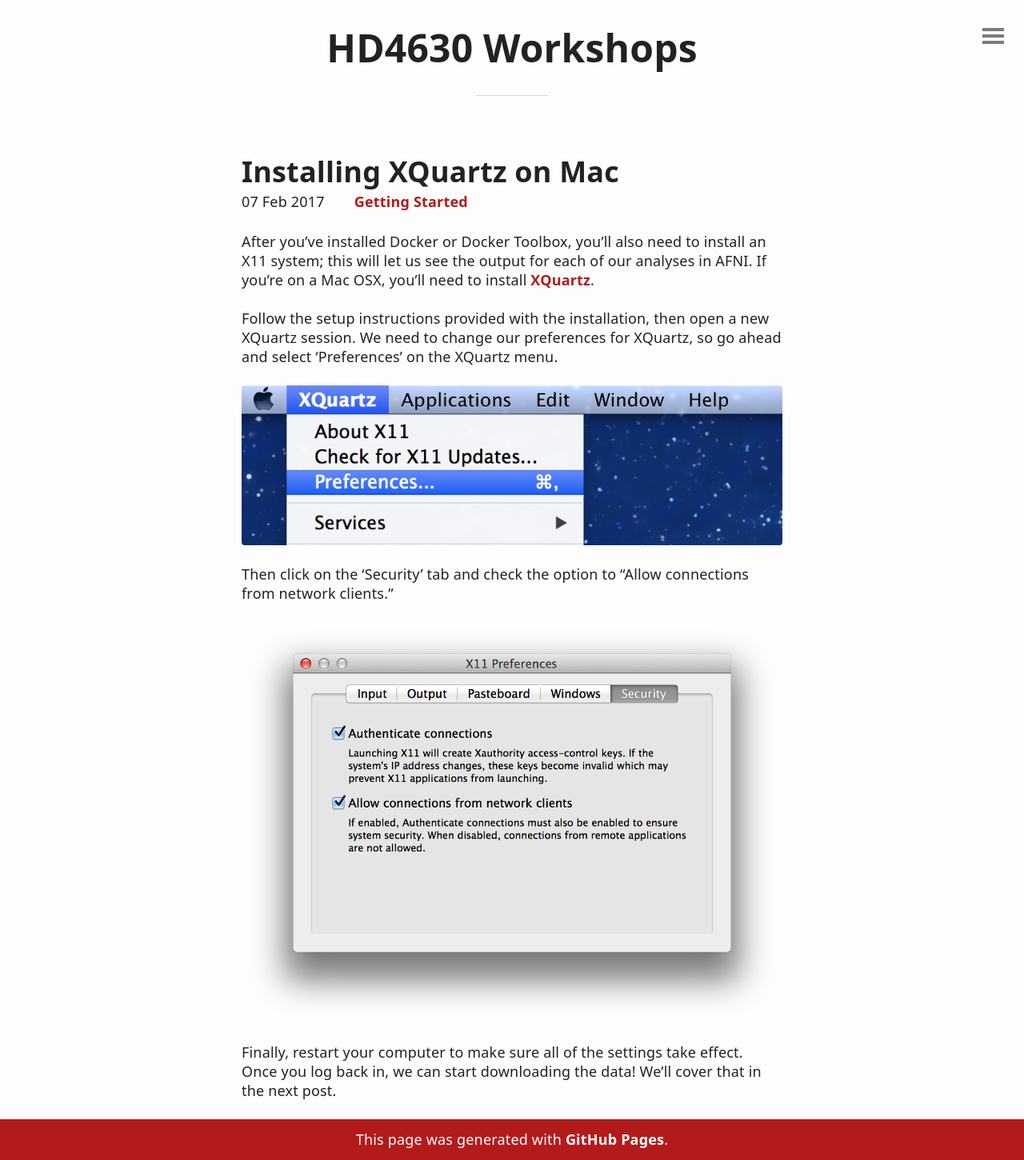
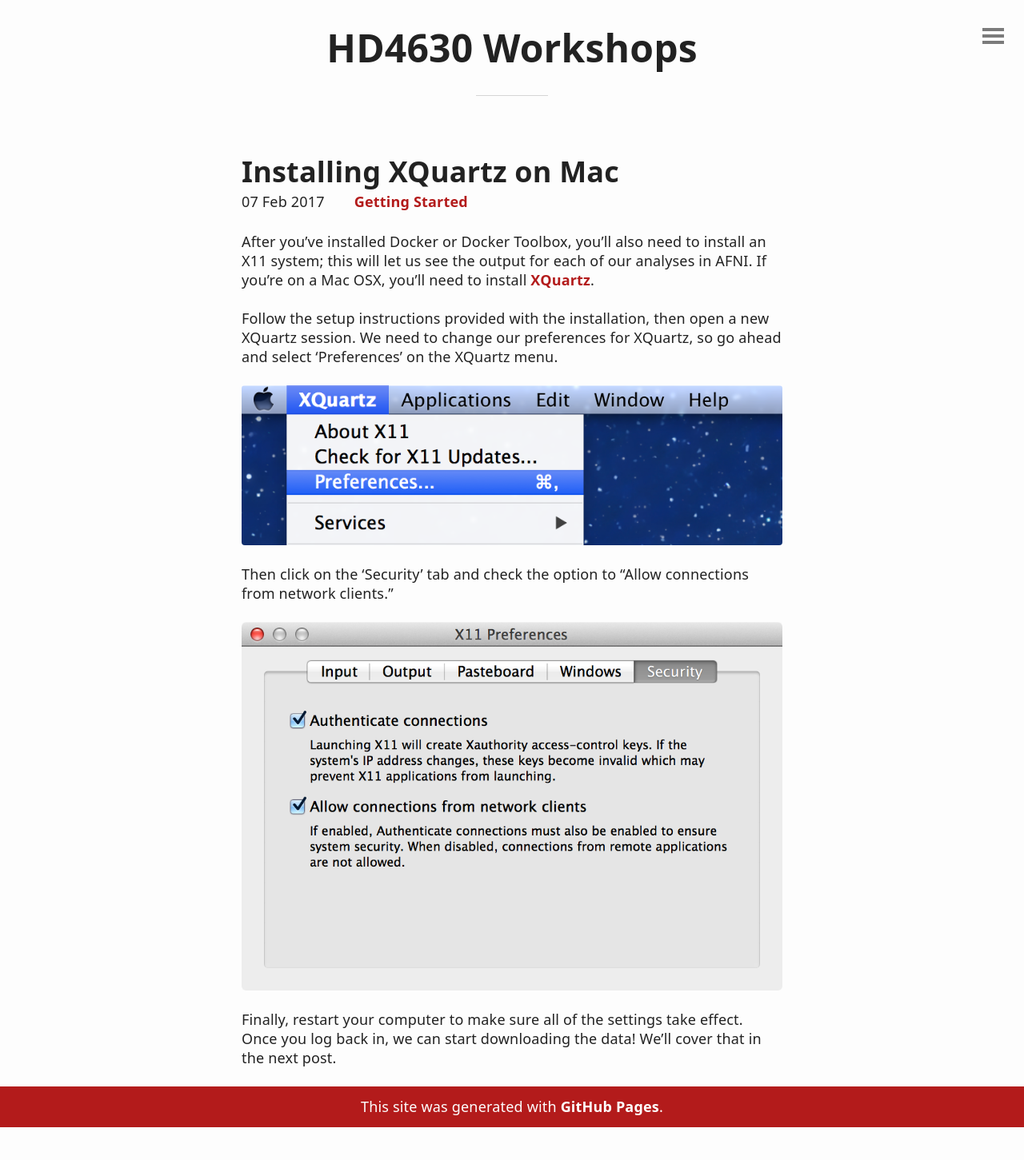
Before and after one commit to emdupre/hd4630_workshops, a Jekyll site: the page built from _posts/2017-02-07-installing-xquartz.markdown, in a window 1280 px wide. Shown: the whole page at 80% size. Built offline with Jekyll 4.4.1, drawn with Linux system fonts in a browser that asks for light colours; after the commit the page ends 1410 px from its top, so only the background shows below that.

Commit message:
Updates included images, small tweaks
Updates mac screenshot to display without shadow, small tweaks for about and
footer of website. Second attempt for broken image paths.

```diff
--- a/_includes/footer.html
+++ b/_includes/footer.html
@@ -1 +1 @@
-<footer><span>This page was generated with <a href="https://pages.github.com/" style="color: white">GitHub Pages</a>.</span></footer>
+<footer><span>This site was generated with <a href="https://pages.github.com/" style="color: white">GitHub Pages</a>.</span></footer>
--- a/_posts/2017-02-07-installing-xquartz.markdown
+++ b/_posts/2017-02-07-installing-xquartz.markdown
@@ -9,10 +9,10 @@
 
 Follow the setup instructions provided with the installation, then open a new XQuartz session. We need to change our preferences for XQuartz, so go ahead and select 'Preferences' on the XQuartz menu.
 
-![XQuartz_menu]({{ site.baseurl }}/assets/XQuartz_preferences.png){:class="img-responsive"}
+![XQuartz Preferences](../assets/XQuartz_Preferences.png)
 
 Then click on the 'Security' tab and check the option to "Allow connections from network clients."
 
-![XQuartz_settings]({{ site.baseurl }}/assets/XQuartz_allow.png){:class="img-responsive"}
+![XQuartz Allow](../assets/XQuartz_Allow.png)
 
 Finally, restart your computer to make sure all of the settings take effect. Once you log back in, we can start downloading the data! We'll cover that in the next post.
```
Also changed, not shown: about.md (+1 -2 lines), assets/XQuartz_Allow.png.
